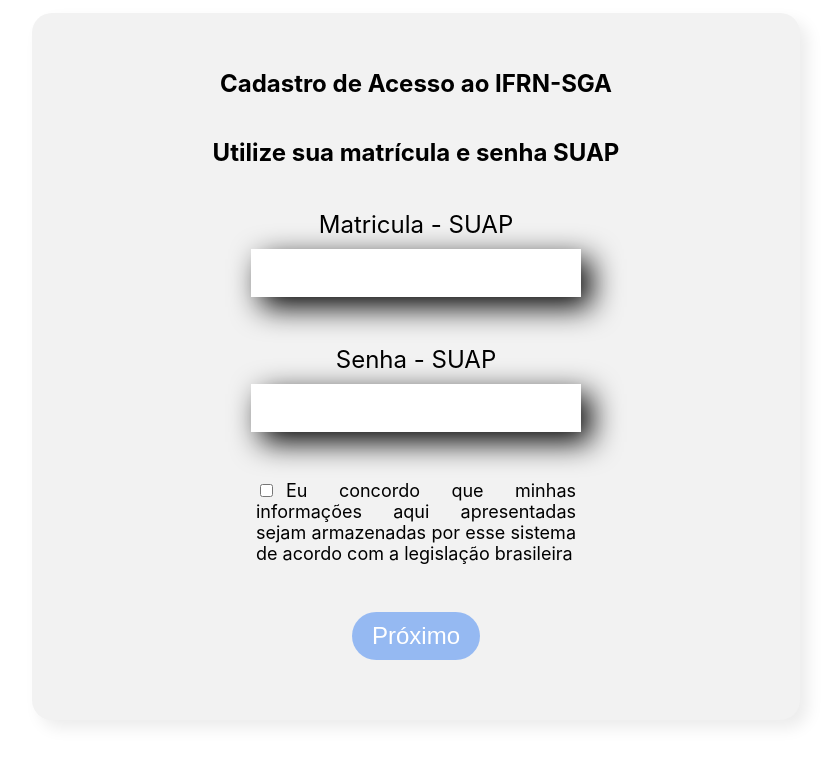
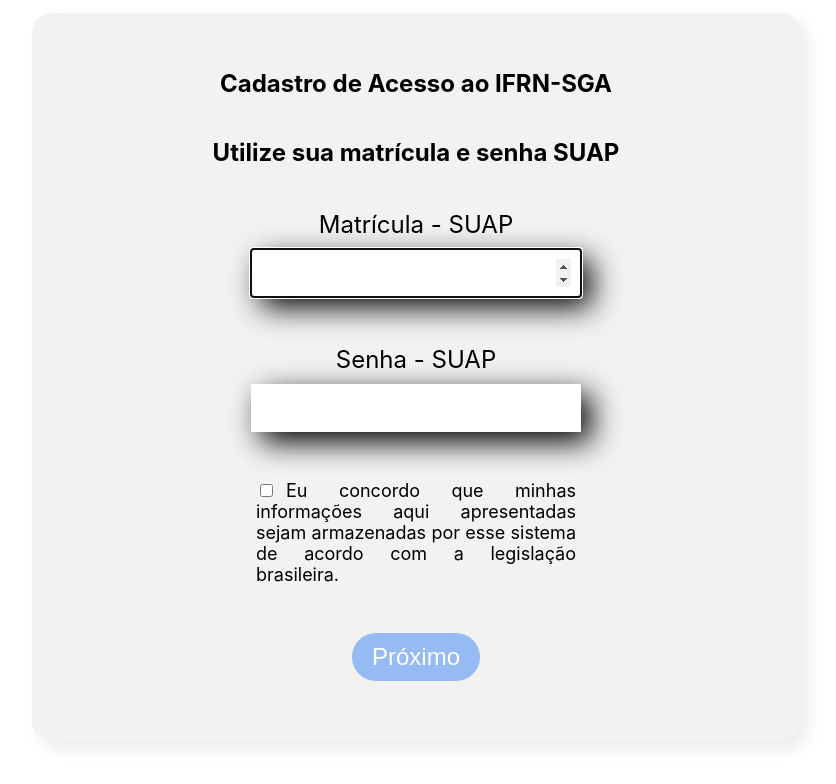
Before and after one commit to marmundo/autoatendimento-ssc, a React (Create React App) app: page / in a window 1280 px wide. Shown: the top 784 px of the page, without its empty margins (224-1060 px from the left). Built offline with nearby package versions, Linux system fonts and the light colour scheme.

Commit message:
adicionar autofocus na matricula

```diff
--- a/src/componentes/Formulario/index.js
+++ b/src/componentes/Formulario/index.js
@@ -13,9 +13,9 @@ const Formulario = (props) => {
   const [senha, setSenha] = useState('');
   const [matriculaErr, setMatriculaErr] = useState(false)
   const [lgpd, setLgpd] = useState(false)
-  const [bool, setBool] = useState(true);
+  const [bool, setBool] = useState(false);
 
-  const lgpdLabel = "Eu concordo que minhas informações aqui apresentadas sejam armazenadas por esse sistema de acordo com a legislação brasileira"
+  const lgpdLabel = "Eu concordo que minhas informações aqui apresentadas sejam armazenadas por esse sistema de acordo com a legislação brasileira."
 
 
   const limparCampos = () => {
@@ -82,7 +82,7 @@ const Formulario = (props) => {
   async function aoProximo(evento) {
     evento.preventDefault()
     const resposta = await loginSUAP()
-    setBool(resposta.length > 0)
+    setBool(true)
     if (resposta) {
       const usuario = await getUserInformation()
       props.aoUsuarioCadastrado(usuario)
@@ -106,21 +106,22 @@ const Formulario = (props) => {
         <h1> {props.titulo}</h1>
         <h2> {props.subtitulo}</h2>
 
-        <CampoTexto maxlength="14" label="Matricula - SUAP" type="number" valor={matricula}
+        <CampoTexto maxlength="14" label="Matrícula - SUAP" type="number" valor={matricula}
           aoAlterado={
             matricula => {
               setMatricula(matricula); validarMatricula()
             }
-          } required />
+
+          } autoFocus required />
         {matriculaErr && <p className="mensagem-erro">Sua matrícula é inválida</p>}
         <CampoTexto type="password" label="Senha - SUAP" valor={senha} onKeyUp={(e) => {
-          if (e.key === "Enter" && !matriculaErr) {
+          if (e.key === "Enter" && (!matriculaErr && lgpd)) {
             aoProximo(e);
           }
         }} aoAlterado={senha => { setSenha(senha) }} required />
 
         <CheckBox label={lgpdLabel} checked={lgpd} onChange={() => setLgpd(!lgpd)} />
-        <Botao disabled={(matriculaErr || !lgpd) && bool}>
+        <Botao disabled={(matriculaErr || !lgpd) || bool}>
           Próximo
         </Botao>
 
```
